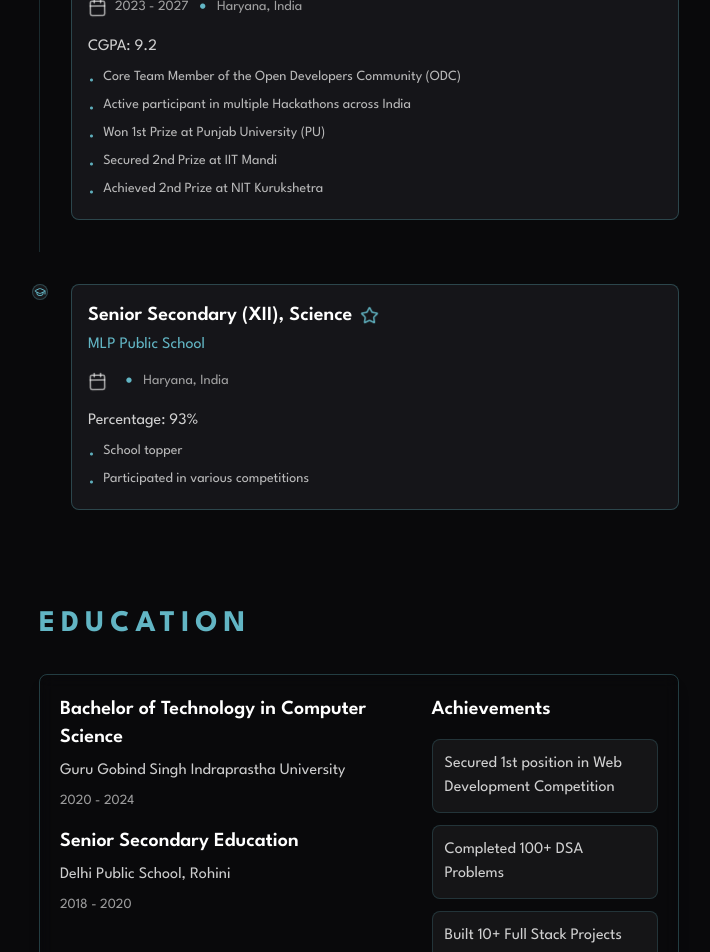
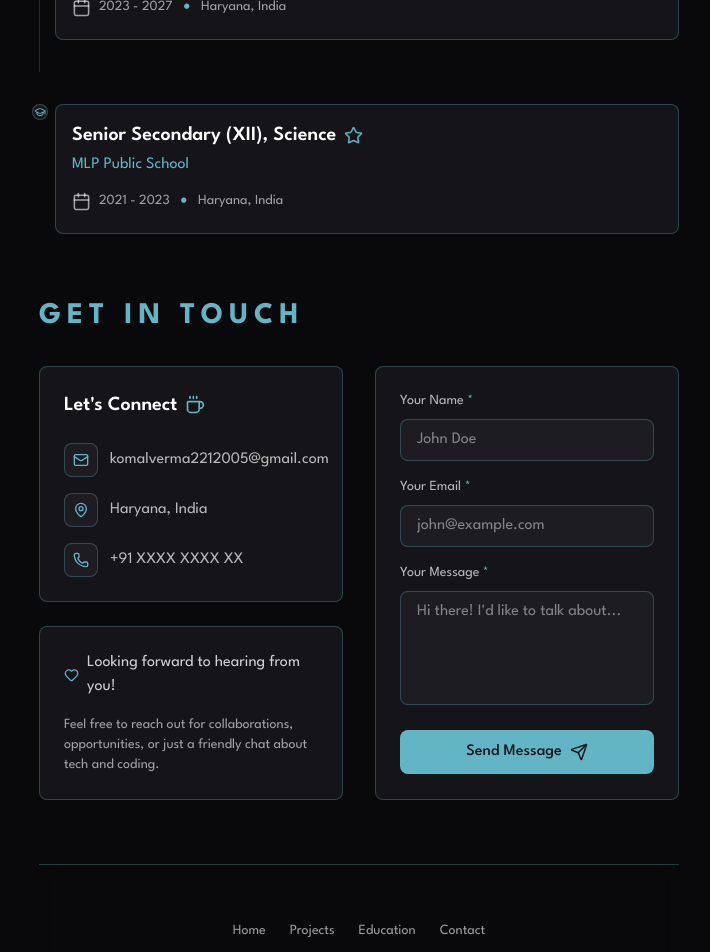
Before and after one commit to komalverma22/Portfolio, a React (Vite) app in the folder frontend/: page / in a window 1280 px wide. Shown: the part 1800-2752 px from the top of the page, without its empty margins (281-991 px from the left). Built offline with nearby package versions, Linux system fonts and the light colour scheme; a web font is replaced by a local one.

Commit message:
second commit

```diff
--- a/frontend/src/components/Education.jsx
+++ b/frontend/src/components/Education.jsx
@@ -1,41 +1,37 @@
-import React from 'react'
+import React, { useState } from 'react'
 import Heading from './Heading'
-import { GraduationCap, Calendar, Star } from 'lucide-react'
+import { GraduationCap, Calendar, Star, Trophy, Sparkles } from 'lucide-react'
 
 const Education = () => {
+  const [hoveredIndex, setHoveredIndex] = useState(null);
+  const [hoveredPopup, setHoveredPopup] = useState(false);
+
   const educationData = [
     {
       degree: "Bachelor of Technology in Computer Science",
       institution: "DCRUST",
       location: "Haryana, India",
       duration: "2023 - 2027",
-      grade: "CGPA: 9.2",
       achievements: [
         "Core Team Member of the Open Developers Community (ODC)",
         "Active participant in multiple Hackathons across India",
-  "Won 1st Prize at Punjab University (PU)",
+        "Won 1st Prize at Punjab University",
         "Secured 2nd Prize at IIT Mandi",
-  "Achieved 2nd Prize at NIT Kurukshetra "
-]
-
+        "Achieved 2nd Prize at NIT Kuk"
+      ],
+      showAchievementsOnLeft: false
     },
     {
       degree: "Senior Secondary (XII), Science",
       institution: "MLP Public School",
       location: "Haryana, India",
-      grade: "Percentage: 93%",
+      duration: "2021 - 2023",
       achievements: [
         "School topper",
         "Participated in various competitions"
-      ]
+      ],
+      showAchievementsOnLeft: true
     }
-  ]
-
-  const achievements = [
-    "Secured 1st position in Web Development Competition",
-    "Completed 100+ DSA Problems",
-    "Built 10+ Full Stack Projects",
-    "Active Open Source Contributor"
   ]
 
   return (
@@ -48,83 +44,68 @@ const Education = () => {
         {educationData.map((edu, index) => (
           <div
             key={index}
-            className="relative pl-8 pb-8 group animate-slide-up"
+            className="relative pl-4 pb-8 group animate-slide-up"
+            onMouseEnter={() => setHoveredIndex(index)}
+            onMouseLeave={() => !hoveredPopup && setHoveredIndex(null)}
           >
             {/* Timeline line */}
             <div className="absolute left-0 top-0 bottom-0 w-[1px] bg-[var(--primary-color)]/20 group-last:bg-transparent">
-              <div className="absolute top-0 left-1/2 -translate-x-1/2 w-4 h-4 rounded-full bg-zinc-900 border-[0.2px] border-[var(--primary-color)]/30 flex items-center justify-center group-hover:animate-bounce-slow">
+              <div className="absolute top-0 left-1/2 -translate-x-1/2 w-4 h-4 rounded-full bg-zinc-900 border-[0.2px] border-[var(--primary-color)]/30 flex items-center justify-center group-hover:animate-bounce-slow hover-transition">
                 <GraduationCap size={12} className="text-[var(--primary-color)]" />
               </div>
             </div>
 
             {/* Content */}
-            <div className="bg-zinc-900/90 backdrop-blur-sm rounded-lg p-4 border-[0.2px] border-[var(--primary-color)]/30 hover:bg-zinc-800/90 transition-all duration-300 group-hover:scale-[1.02] group-hover:animate-glow">
+            <div className="bg-zinc-900/90 backdrop-blur-sm rounded-lg p-4 border-[0.2px] border-[var(--primary-color)]/30 hover:bg-zinc-800/90 hover-transition hover-scale relative">
               <h3 className="text-xl font-semibold text-white mb-1 flex items-center gap-2">
                 {edu.degree}
-                <Star size={19} className="text-[var(--primary-color)] animate-sparkle" />
+                <Star size={19} className="text-[var(--primary-color)] animate-sparkle hover-transition" />
               </h3>
-              <div className="text-[var(--primary-color)] mb-2">{edu.institution}</div>
-              <div className="flex items-center gap-2 text-sm text-white/60 mb-3">
-                <Calendar size={19} className="animate-wiggle" />
+              <div className="text-[var(--primary-color)] mb-2 hover-transition">{edu.institution}</div>
+              <div className="flex items-center gap-2 text-sm text-white/60">
+                <Calendar size={19} className="animate-wiggle hover-transition" />
                 <span>{edu.duration}</span>
-                <span className="text-[var(--primary-color)] text-2xl">•</span>
+                <span className="text-[var(--primary-color)] text-2xl hover-transition">•</span>
                 <span>{edu.location}</span>
               </div>
-              <div className="text-white/80 mb-2">{edu.grade}</div>
-              <div className="space-y-1">
+
+              {/* Achievements Popup */}
+              {(hoveredIndex === index || hoveredPopup) && (
+                <div
+                  className={`absolute ${edu.showAchievementsOnLeft ? 'right-full mr-4' : 'left-full ml-4'} top-0 w-65 bg-zinc-900/95 backdrop-blur-sm rounded-lg p-2 border border-[var(--primary-color)]/30 shadow-lg shadow-[var(--primary-color)]/10 z-10 hover-transition ${
+                    edu.showAchievementsOnLeft ? 'animate-slide-in-left' : 'animate-slide-in-right'
+                  }`}
+                  onMouseEnter={() => setHoveredPopup(true)}
+                  onMouseLeave={() => setHoveredPopup(false)}
+                >
+                  <div className="flex items-center gap-2 mb-3 text-[var(--primary-color)]">
+                    <Trophy size={18} className="animate-bounce hover-transition" />
+                    <h4 className="font-semibold flex items-center gap-2">
+                      Achievements
+                      <Sparkles size={16} className="animate-twinkle hover-transition" />
+                    </h4>
+                  </div>
+                  <div className="space-y-2">
                     {edu.achievements.map((achievement, i) => (
                       <div
                         key={i}
-                    className="flex items-start gap-2 text-sm text-white/70 hover:text-white transition-colors duration-300"
+                        className="flex items-start gap-2 text-sm text-white/80 hover:text-white hover-transition animate-fade-in-slow hover:translate-x-1"
+                        style={{
+                          animationDelay: `${i * 250}ms`,
+                          transform: edu.showAchievementsOnLeft ? 'translateX(0)' : 'translateX(0)',
+                          transition: 'all 0.4s cubic-bezier(0.4, 0, 0.2, 1)'
+                        }}
                       >
-                    <span className="text-[var(--primary-color)] mt-1 animate-pulse">•</span>
-                    <span>{achievement}</span>
+                        <span className="text-[var(--primary-color)] mt-1 animate-pulse-slow hover-transition">•</span>
+                        <span className="leading-relaxed">{achievement}</span>
                       </div>
                     ))}
                   </div>
                 </div>
+              )}
+            </div>
           </div>
         ))}
-      </div>
-
-      <div className="mt-16">
-        <Heading name="Education" />
-        <div className="mt-8 border-[0.2px] border-[var(--primary-color)]/30 backdrop-blur-sm rounded-lg p-5 shadow-lg">
-          <div className="flex flex-col md:flex-row gap-8">
-            {/* Education Details */}
-            <div className="w-full md:w-[60%] space-y-4">
-              <div className="space-y-2">
-                <h3 className="text-xl font-semibold text-white">Bachelor of Technology in Computer Science</h3>
-                <p className="text-white/80">Guru Gobind Singh Indraprastha University</p>
-                <p className="text-white/60 text-sm">2020 - 2024</p>
-              </div>
-              <div className="space-y-2">
-                <h3 className="text-xl font-semibold text-white">Senior Secondary Education</h3>
-                <p className="text-white/80">Delhi Public School, Rohini</p>
-                <p className="text-white/60 text-sm">2018 - 2020</p>
-              </div>
-            </div>
-
-            {/* Achievements */}
-            <div className="w-full md:w-[40%]">
-              <h3 className="text-xl font-semibold text-white mb-4">Achievements</h3>
-              <div className="space-y-3">
-                {achievements.map((achievement, index) => (
-                  <div
-                    key={index}
-                    className="group relative bg-white/5 p-3 rounded-lg border border-[var(--primary-color)]/20 hover:border-[var(--primary-color)] transition-all duration-300 hover:shadow-lg hover:shadow-[var(--primary-color)]/10"
-                  >
-                    <div className="absolute inset-0 bg-gradient-to-r from-[var(--primary-color)]/10 to-purple-500/10 rounded-lg opacity-0 group-hover:opacity-100 transition-opacity duration-300"></div>
-                    <p className="relative text-white/80 group-hover:text-white transition-colors duration-300">
-                      {achievement}
-                    </p>
-                    <div className="absolute -right-2 -top-2 w-4 h-4 bg-[var(--primary-color)] rounded-full opacity-0 group-hover:opacity-100 transition-all duration-300 transform scale-0 group-hover:scale-100"></div>
-                  </div>
-                ))}
-              </div>
-            </div>
-          </div>
-        </div>
       </div>
     </div>
   )
--- a/frontend/src/index.css
+++ b/frontend/src/index.css
@@ -97,6 +97,69 @@
   60% { transform: scale(1.1); }
 }
 
+@keyframes slide-in-right {
+  from {
+    opacity: 0;
+    transform: translateX(-20px);
+  }
+  to {
+    opacity: 1;
+    transform: translateX(0);
+  }
+}
+
+@keyframes slide-in-left {
+  from {
+    opacity: 0;
+    transform: translateX(20px);
+  }
+  to {
+    opacity: 1;
+    transform: translateX(0);
+  }
+}
+
+@keyframes twinkle {
+  0% {
+    opacity: 0.4;
+    transform: scale(0.9) rotate(-5deg);
+  }
+  50% {
+    opacity: 1;
+    transform: scale(1.1) rotate(5deg);
+  }
+  100% {
+    opacity: 0.4;
+    transform: scale(0.9) rotate(-5deg);
+  }
+}
+
+@keyframes fade-in-slow {
+  0% {
+    opacity: 0;
+    transform: translateY(15px);
+  }
+  100% {
+    opacity: 1;
+    transform: translateY(0);
+  }
+}
+
+@keyframes pulse-slow {
+  0% {
+    opacity: 0.6;
+    transform: scale(0.95);
+  }
+  50% {
+    opacity: 1;
+    transform: scale(1.05);
+  }
+  100% {
+    opacity: 0.6;
+    transform: scale(0.95);
+  }
+}
+
 @layer utilities {
   .animate-tilt {
     animation: tilt 10s infinite linear;
@@ -131,6 +194,21 @@
   .animate-heart {
     animation: heartBeat 1.5s ease-in-out infinite;
   }
+  .animate-slide-in-right {
+    animation: slide-in-right 0.5s cubic-bezier(0.4, 0, 0.2, 1) forwards;
+  }
+  .animate-slide-in-left {
+    animation: slide-in-left 0.5s cubic-bezier(0.4, 0, 0.2, 1) forwards;
+  }
+  .animate-twinkle {
+    animation: twinkle 3s cubic-bezier(0.4, 0, 0.2, 1) infinite;
+  }
+  .animate-fade-in-slow {
+    animation: fade-in-slow 1s cubic-bezier(0.4, 0, 0.2, 1) forwards;
+  }
+  .animate-pulse-slow {
+    animation: pulse-slow 3s cubic-bezier(0.4, 0, 0.2, 1) infinite;
+  }
 
   .stagger-children > * {
     opacity: 0;
@@ -144,3 +222,16 @@
   .stagger-children > *:nth-child(5) { animation-delay: 0.5s; }
   .stagger-children > *:nth-child(6) { animation-delay: 0.6s; }
 }
+
+/* Add smooth transitions for hover effects */
+.hover-transition {
+  transition: all 0.3s cubic-bezier(0.4, 0, 0.2, 1);
+}
+
+.hover-scale {
+  transition: transform 0.3s cubic-bezier(0.4, 0, 0.2, 1);
+}
+
+.hover-scale:hover {
+  transform: scale(1.02);
+}
```
Also changed, not shown: frontend/src/components/About.jsx (line endings or trailing spaces). Lines whose indentation alone changed are shown as unchanged.
